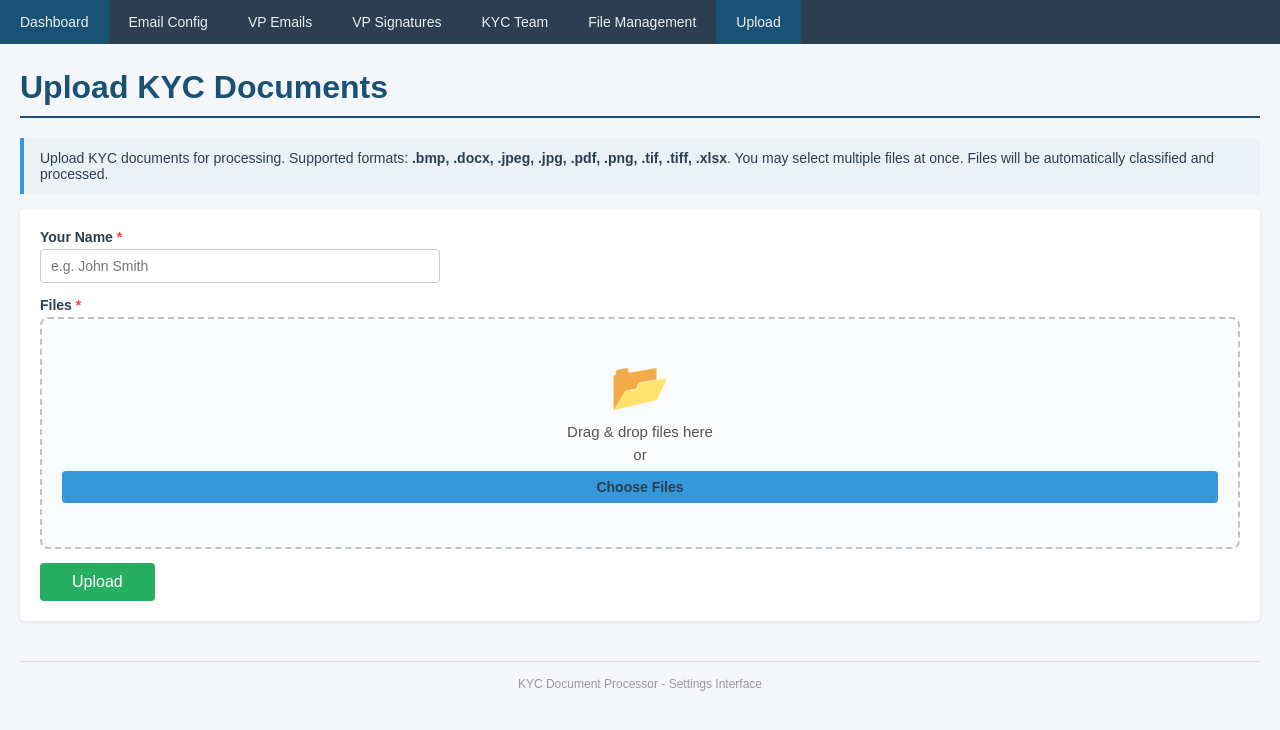
After one commit to dts88/kyc-doc-processor, a Flask app: page /upload in a window 1280 px wide. The commit adds this page. Shown: the top 730 px of the page. Run offline with Flask 3, Linux system fonts and the light colour scheme; some libraries are stand-ins or nearby versions.

Commit message:
Add independent Upload page for traders to submit KYC documents
New /upload page with:
- Drag & drop file upload zone + click to browse
- Multi-file selection with preview table (name, size, type)
- Remove individual files before uploading
- Uploader name field (required, remembered in localStorage)
- Client-side validation: file type check, duplicate detection
- Server-side validation: extension check, 50MB size limit
- Files saved to inbox/ folder for pipeline processing
- Audit log entry in processing_log with uploader name and file list
- Added to nav bar as "Upload" tab

Separate from File Management (which is for KYC reviewers).

Co-Authored-By: Claude Opus 4.6 (1M context) <noreply@anthropic.com>

```diff
--- a/web/routes/__init__.py
+++ b/web/routes/__init__.py
@@ -10,6 +10,7 @@ def register_blueprints(app: Flask) -> None:
     from web.routes.vp_signatures import bp as vp_signatures_bp
     from web.routes.kyc_team import bp as kyc_team_bp
     from web.routes.file_management import bp as file_mgmt_bp
+    from web.routes.upload import bp as upload_bp
 
     app.register_blueprint(dashboard_bp)
     app.register_blueprint(email_bp)
@@ -17,3 +18,4 @@ def register_blueprints(app: Flask) -> None:
     app.register_blueprint(vp_signatures_bp)
     app.register_blueprint(kyc_team_bp)
     app.register_blueprint(file_mgmt_bp)
+    app.register_blueprint(upload_bp)
--- /dev/null
+++ b/web/routes/upload.py
@@ -0,0 +1,106 @@
+"""File upload routes — trader-facing page for submitting KYC documents."""
+
+import json
+import logging
+from pathlib import Path
+
+from flask import (
+    Blueprint, render_template, request, flash, redirect,
+    url_for, current_app,
+)
+
+from web import get_db_from_app
+
+logger = logging.getLogger(__name__)
+
+bp = Blueprint("upload", __name__)
+
+SUPPORTED_EXTENSIONS = {
+    ".pdf", ".docx", ".xlsx",
+    ".png", ".jpg", ".jpeg", ".tiff", ".tif", ".bmp",
+}
+
+MAX_FILE_SIZE_MB = 50
+
+
+@bp.route("/upload", methods=["GET"])
+def upload_page():
+    return render_template("upload.html", supported_ext=sorted(SUPPORTED_EXTENSIONS))
+
+
+@bp.route("/upload", methods=["POST"])
+def upload_files():
+    uploader_name = request.form.get("uploader_name", "").strip()
+    if not uploader_name:
+        flash("Please enter your name before uploading.", "error")
+        return redirect(url_for("upload.upload_page"))
+
+    files = request.files.getlist("files")
+    if not files or all(f.filename == "" for f in files):
+        flash("No files selected.", "error")
+        return redirect(url_for("upload.upload_page"))
+
+    # Resolve inbox path from config
+    import yaml
+    project_root = Path(__file__).parent.parent.parent
+    config_path = project_root / "config.yaml"
+    with open(config_path) as f:
+        config = yaml.safe_load(f)
+    inbox_dir = project_root / config["paths"]["inbox"]
+    inbox_dir.mkdir(parents=True, exist_ok=True)
+
+    saved = []
+    skipped = []
+
+    for f in files:
+        if not f.filename:
+            continue
+
+        # Check extension
+        suffix = Path(f.filename).suffix.lower()
+        if suffix not in SUPPORTED_EXTENSIONS:
+            skipped.append(f"{f.filename} (unsupported type: {suffix})")
+            continue
+
+        # Check file size
+        f.seek(0, 2)  # seek to end
+        size_mb = f.tell() / (1024 * 1024)
+        f.seek(0)  # reset
+        if size_mb > MAX_FILE_SIZE_MB:
+            skipped.append(f"{f.filename} (too large: {size_mb:.1f}MB, max {MAX_FILE_SIZE_MB}MB)")
+            continue
+
+        # Save to inbox — handle name collisions
+        dest = inbox_dir / f.filename
+        if dest.exists():
+            stem = Path(f.filename).stem
+            counter = 1
+            while dest.exists():
+                dest = inbox_dir / f"{stem}_{counter}{suffix}"
+                counter += 1
+
+        f.save(str(dest))
+        saved.append(f.filename)
+        logger.info("Upload by '%s': %s -> %s", uploader_name, f.filename, dest)
+
+    # Audit log
+    db = get_db_from_app(current_app)
+    try:
+        db.execute_insert(
+            """INSERT INTO processing_log (stage, action, details)
+               VALUES (?, ?, ?)""",
+            ("intake", "upload_web", json.dumps({
+                "uploader": uploader_name,
+                "saved": saved,
+                "skipped": skipped,
+            }, ensure_ascii=False)),
+        )
+    finally:
+        db.close()
+
+    if saved:
+        flash(f"Uploaded {len(saved)} file(s) by {uploader_name}: {', '.join(saved)}", "success")
+    if skipped:
+        flash(f"Skipped {len(skipped)} file(s): {', '.join(skipped)}", "error")
+
+    return redirect(url_for("upload.upload_page"))
--- a/web/templates/base.html
+++ b/web/templates/base.html
@@ -76,6 +76,7 @@
             <li><a href="{{ url_for('vp_signatures.vp_signature_list') }}" class="{% if request.endpoint == 'vp_signatures.vp_signature_list' %}active{% endif %}">VP Signatures</a></li>
             <li><a href="{{ url_for('kyc_team.kyc_team_list') }}" class="{% if request.endpoint == 'kyc_team.kyc_team_list' %}active{% endif %}">KYC Team</a></li>
             <li><a href="{{ url_for('file_mgmt.file_list') }}" class="{% if request.endpoint and request.endpoint.startswith('file_mgmt.') %}active{% endif %}">File Management</a></li>
+            <li><a href="{{ url_for('upload.upload_page') }}" class="{% if request.endpoint and request.endpoint.startswith('upload.') %}active{% endif %}">Upload</a></li>
         </ul>
     </nav>
 
--- /dev/null
+++ b/web/templates/upload.html
@@ -0,0 +1,180 @@
+{% extends "base.html" %}
+{% block title %}KYC - Upload Documents{% endblock %}
+{% block content %}
+<h1>Upload KYC Documents</h1>
+
+<div class="info-box">
+    Upload KYC documents for processing. Supported formats: <strong>{{ supported_ext | join(', ') }}</strong>.
+    You may select multiple files at once. Files will be automatically classified and processed.
+</div>
+
+<div class="form-section">
+    <form method="post" enctype="multipart/form-data" id="upload-form">
+        <input type="hidden" name="csrf_token" value="{{ csrf_token() }}"/>
+
+        <div class="form-row">
+            <label>Your Name <span style="color:#e74c3c">*</span></label>
+            <input type="text" name="uploader_name" id="uploader-name" required
+                   placeholder="e.g. John Smith" style="max-width:400px;"
+                   autocomplete="name">
+        </div>
+
+        <div class="form-row">
+            <label>Files <span style="color:#e74c3c">*</span></label>
+            <div class="drop-zone" id="drop-zone">
+                <div class="drop-zone-content">
+                    <div class="drop-icon">&#128194;</div>
+                    <p>Drag & drop files here</p>
+                    <p class="text-muted">or</p>
+                    <label class="btn btn-primary" for="file-input" style="cursor:pointer; margin-top:8px;">Choose Files</label>
+                    <input type="file" name="files" id="file-input" multiple
+                           accept="{{ supported_ext | join(',') }}" style="display:none;">
+                </div>
+            </div>
+        </div>
+
+        <!-- File list preview -->
+        <div id="file-list" style="display:none; margin-bottom:16px;">
+            <label style="font-weight:bold; font-size:14px; color:#2c3e50;">Selected files:</label>
+            <table id="file-preview-table" style="margin-top:8px;">
+                <thead>
+                    <tr>
+                        <th style="width:50%">Filename</th>
+                        <th style="width:20%">Size</th>
+                        <th style="width:20%">Type</th>
+                        <th style="width:10%"></th>
+                    </tr>
+                </thead>
+                <tbody></tbody>
+            </table>
+            <p style="margin-top:8px; font-size:13px;" class="text-muted">
+                <span id="file-total-count">0</span> file(s), <span id="file-total-size">0</span>
+            </p>
+        </div>
+
+        <button type="submit" class="btn btn-success" id="upload-btn" disabled style="font-size:16px; padding: 10px 32px;">
+            Upload
+        </button>
+    </form>
+</div>
+
+<style>
+    .text-muted { color: #7f8c8d; }
+
+    .drop-zone {
+        border: 2px dashed #bdc3c7; border-radius: 8px; padding: 40px 20px;
+        text-align: center; cursor: pointer; transition: all 0.2s;
+        background: #fafbfc;
+    }
+    .drop-zone:hover, .drop-zone.drag-over {
+        border-color: #3498db; background: #eaf2f8;
+    }
+    .drop-zone-content p { margin: 6px 0; font-size: 15px; color: #555; }
+    .drop-icon { font-size: 48px; margin-bottom: 8px; }
+</style>
+
+<script>
+var _selectedFiles = new DataTransfer();
+
+var dropZone = document.getElementById('drop-zone');
+var fileInput = document.getElementById('file-input');
+var uploadBtn = document.getElementById('upload-btn');
+
+/* Drag & drop */
+dropZone.addEventListener('click', function(e) {
+    if (e.target.tagName !== 'LABEL' && e.target.tagName !== 'INPUT') fileInput.click();
+});
+dropZone.addEventListener('dragover', function(e) { e.preventDefault(); dropZone.classList.add('drag-over'); });
+dropZone.addEventListener('dragleave', function() { dropZone.classList.remove('drag-over'); });
+dropZone.addEventListener('drop', function(e) {
+    e.preventDefault();
+    dropZone.classList.remove('drag-over');
+    addFiles(e.dataTransfer.files);
+});
+
+/* File input change */
+fileInput.addEventListener('change', function() {
+    addFiles(this.files);
+});
+
+function addFiles(fileList) {
+    var supportedExt = new Set({{ supported_ext | tojson }});
+    for (var i = 0; i < fileList.length; i++) {
+        var f = fileList[i];
+        var ext = '.' + f.name.split('.').pop().toLowerCase();
+        if (!supportedExt.has(ext)) {
+            alert('Unsupported file type: ' + f.name + '\nAllowed: ' + Array.from(supportedExt).join(', '));
+            continue;
+        }
+        // Avoid duplicates by name
+        var dup = false;
+        for (var j = 0; j < _selectedFiles.files.length; j++) {
+            if (_selectedFiles.files[j].name === f.name && _selectedFiles.files[j].size === f.size) { dup = true; break; }
+        }
+        if (!dup) _selectedFiles.items.add(f);
+    }
+    fileInput.files = _selectedFiles.files;
+    renderFileList();
+}
+
+function removeFile(idx) {
+    var newDt = new DataTransfer();
+    for (var i = 0; i < _selectedFiles.files.length; i++) {
+        if (i !== idx) newDt.items.add(_selectedFiles.files[i]);
+    }
+    _selectedFiles = newDt;
+    fileInput.files = _selectedFiles.files;
+    renderFileList();
+}
+
+function renderFileList() {
+    var tbody = document.querySelector('#file-preview-table tbody');
+    var container = document.getElementById('file-list');
+    tbody.innerHTML = '';
+
+    var files = _selectedFiles.files;
+    if (files.length === 0) {
+        container.style.display = 'none';
+        uploadBtn.disabled = true;
+        return;
+    }
+    container.style.display = '';
+    uploadBtn.disabled = false;
+
+    var totalSize = 0;
+    for (var i = 0; i < files.length; i++) {
+        var f = files[i];
+        totalSize += f.size;
+        var ext = f.name.split('.').pop().toUpperCase();
+        var tr = document.createElement('tr');
+        tr.innerHTML =
+            '<td style="word-break:break-word">' + escHtml(f.name) + '</td>' +
+            '<td>' + formatSize(f.size) + '</td>' +
+            '<td>' + ext + '</td>' +
+            '<td><a href="#" onclick="removeFile(' + i + ');return false;" style="color:#e74c3c;" title="Remove">&#10005;</a></td>';
+        tbody.appendChild(tr);
+    }
+
+    document.getElementById('file-total-count').textContent = files.length;
+    document.getElementById('file-total-size').textContent = formatSize(totalSize);
+}
+
+function formatSize(bytes) {
+    if (bytes < 1024) return bytes + ' B';
+    if (bytes < 1048576) return (bytes / 1024).toFixed(1) + ' KB';
+    return (bytes / 1048576).toFixed(1) + ' MB';
+}
+
+function escHtml(s) {
+    var d = document.createElement('div'); d.textContent = s; return d.innerHTML;
+}
+
+/* Remember uploader name in localStorage */
+var nameInput = document.getElementById('uploader-name');
+var saved = localStorage.getItem('kyc_uploader_name');
+if (saved) nameInput.value = saved;
+document.getElementById('upload-form').addEventListener('submit', function() {
+    localStorage.setItem('kyc_uploader_name', nameInput.value.trim());
+});
+</script>
+{% endblock %}
```
